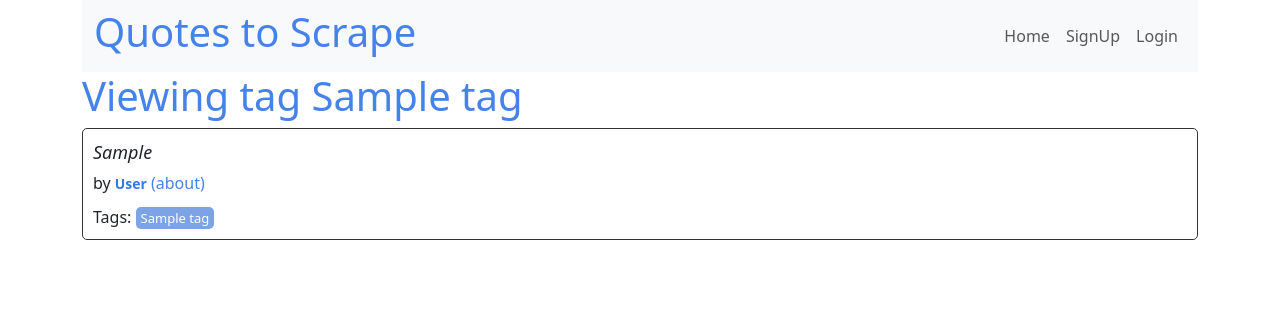
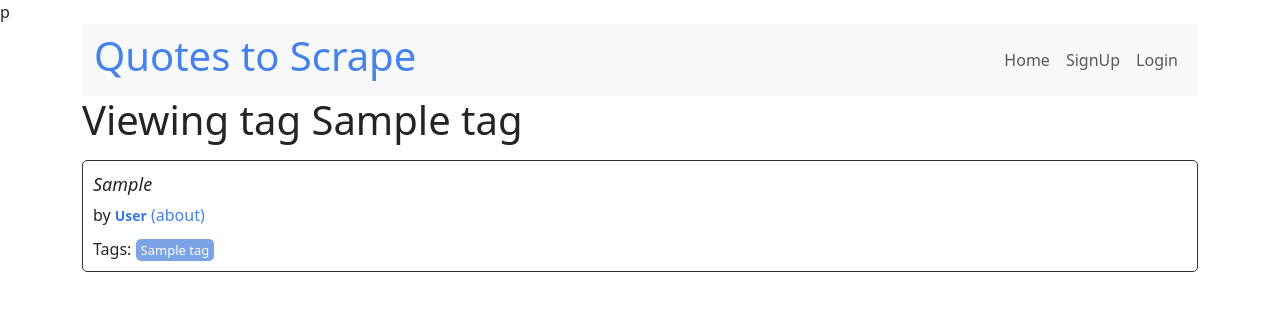
Before and after one commit to SiracencoSerghei/Py_WEB_10, a Django app: template hw_10/quotes/templates/quotes/tag.html in a window 1280 px wide. Shown: the top 311 px of the page. Run offline with Django 5.2, Linux system fonts and the light colour scheme; the template is opened without the code that fills it: values that come from a table or form of the project are taken from there, others are empty; tables that the repository leaves empty hold one stand-in row (values such as "Sample post").

Commit message:
change from a to p

```diff
--- a/hw_10/quotes/templates/quotes/tag.html
+++ b/hw_10/quotes/templates/quotes/tag.html
@@ -1,10 +1,10 @@
-{% extends 'quotes/base.html' %}
+p{% extends 'quotes/base.html' %}
 {% load extract_tags %}
 {% block content %}
 <div class="row">
     <div class="col-md">
         <h1>
-        <a href="/" style="text-decoration: none">Viewing tag {{tag.name}}</a>
+        <p">Viewing tag {{tag.name}}</p>
       </h1>
         {% for quote in quotes %}
          <div class="quote">
```
